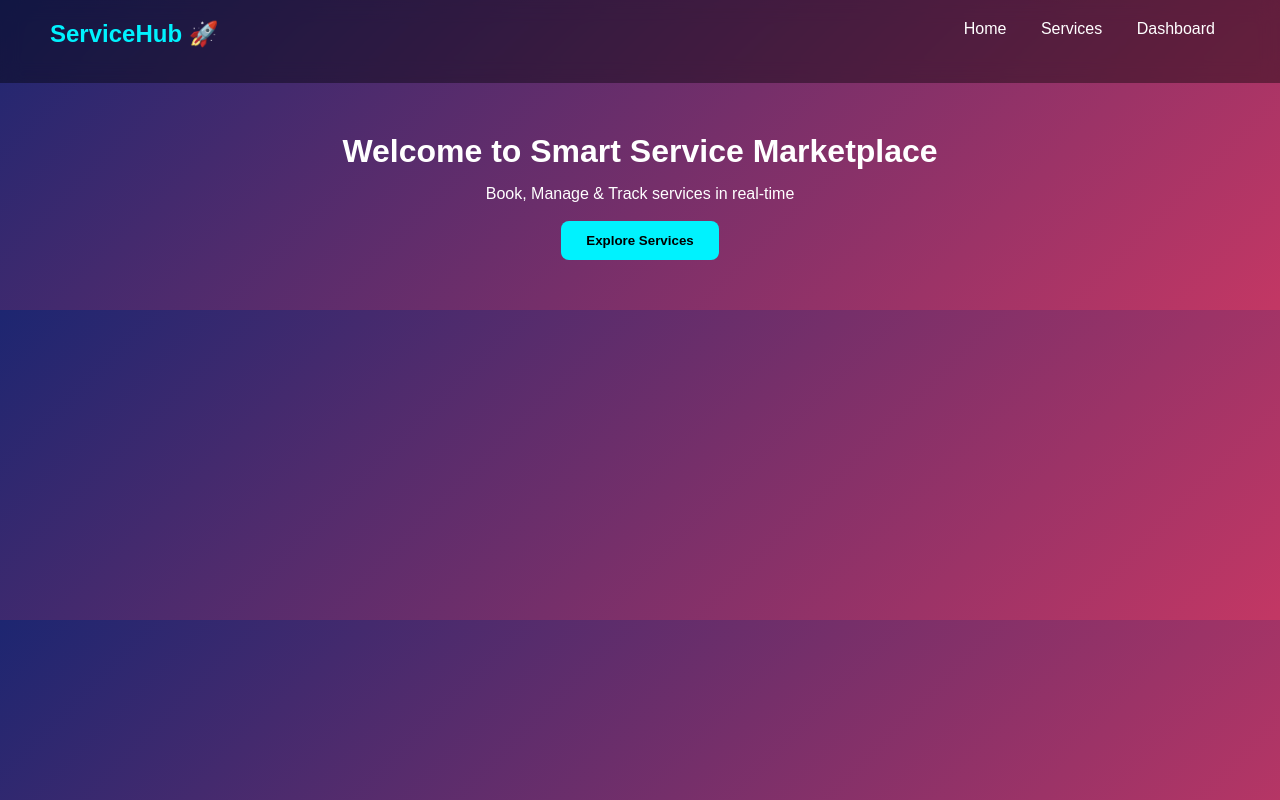
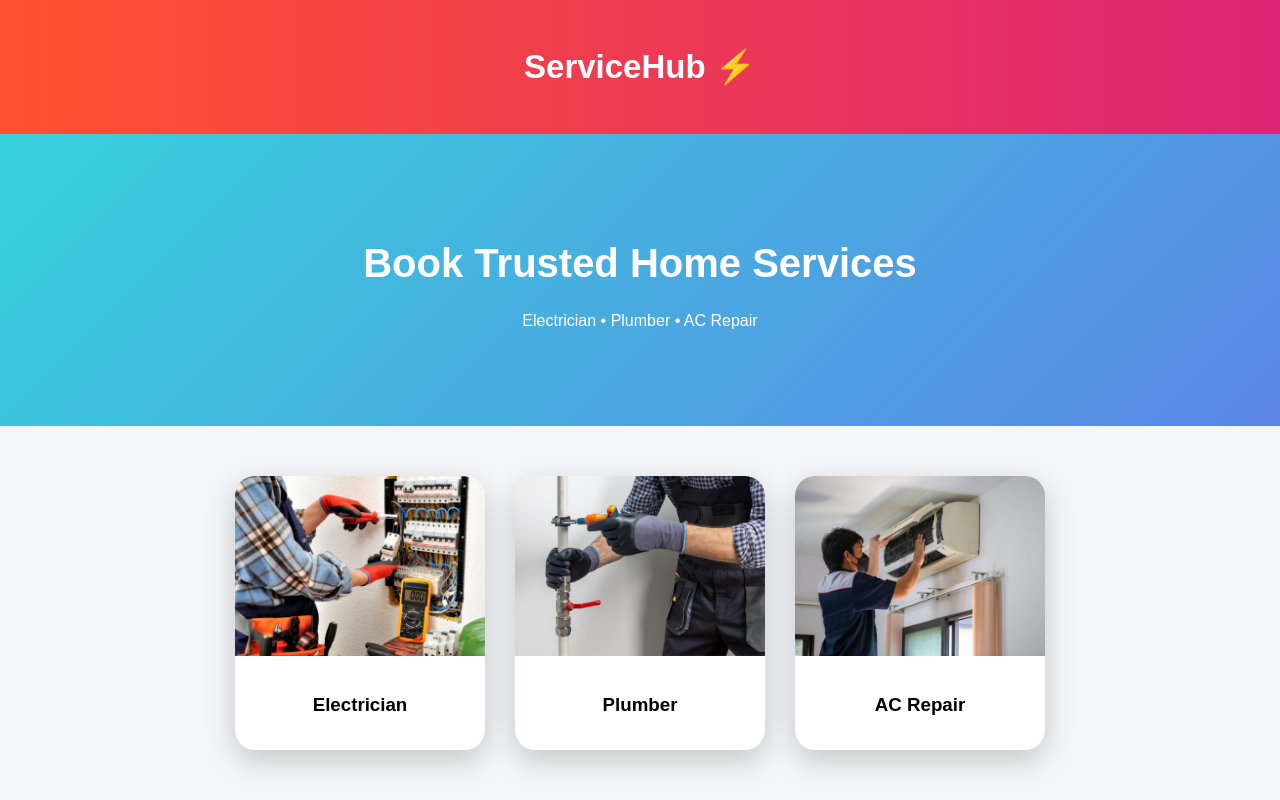
Before and after one commit to zaid123719/Online-Service-Marketplace-with-Real-Time-Booking-Tracking, a plain HTML site: page index.html in a window 1280 px wide. Drawn offline with Linux system fonts and the light colour scheme.

Commit message:
NEW CHANGE

```diff
--- a/index.html
+++ b/index.html
@@ -1,26 +1,41 @@
 <!DOCTYPE html>
 <html>
 <head>
-<title>ServiceHub</title>
+<title>ServiceHub Pro</title>
 <link rel="stylesheet" href="style.css">
 </head>
 
 <body>
 
+<!-- NAVBAR -->
 <div class="navbar">
-    <h2>ServiceHub 🚀</h2>
-    <div>
-        <a href="index.html">Home</a>
-        <a href="services.html">Services</a>
-        <a href="dashboard.html">Dashboard</a>
-    </div>
+    <h2>ServiceHub ⚡</h2>
 </div>
 
-<div class="container fade">
-    <h1>Welcome to Smart Service Marketplace</h1>
-    <p>Book, Manage & Track services in real-time</p>
-    <br>
-    <button onclick="goServices()">Explore Services</button>
+<!-- HERO -->
+<div class="hero">
+    <h1>Book Trusted Home Services</h1>
+    <p>Electrician • Plumber • AC Repair</p>
+</div>
+
+<!-- SERVICES -->
+<div class="services">
+
+<div class="service-card" onclick="selectService('Electrician')">
+    <img src="electrician.jpg">
+    <h3>Electrician</h3>
+</div>
+
+<div class="service-card" onclick="selectService('Plumber')">
+    <img src="plumber.jpg">
+    <h3>Plumber</h3>
+</div>
+
+<div class="service-card" onclick="selectService('AC Repair')">
+    <img src="ac.jpg">
+    <h3>AC Repair</h3>
+</div>
+
 </div>
 
 <script src="script.js"></script>
--- a/script.js
+++ b/script.js
@@ -48,3 +48,20 @@ if (document.getElementById("distance")) {
         }
     }, 2000);
 }
+function selectService(service) {
+    localStorage.setItem("service", service);
+    window.location.href = "booking.html";
+}
+function selectService(service) {
+    localStorage.setItem("service", service);
+    window.location.href = "booking.html";
+}
+
+if (document.getElementById("serviceName")) {
+    document.getElementById("serviceName").innerText =
+        "Booking for: " + localStorage.getItem("service");
+}
+
+function confirmBooking() {
+    alert("Booking Confirmed!");
+}
--- a/style.css
+++ b/style.css
@@ -1,99 +1,85 @@
-* {
+body {
     margin: 0;
-    padding: 0;
-    box-sizing: border-box;
     font-family: 'Poppins', sans-serif;
-}
-
-body {
-    background: linear-gradient(135deg, #1d2671, #c33764);
-    color: white;
+    background: #f4f6f9;
 }
 
 /* NAVBAR */
 .navbar {
-    display: flex;
-    justify-content: space-between;
-    padding: 20px 50px;
-    background: rgba(0,0,0,0.4);
-    backdrop-filter: blur(10px);
+    padding: 20px;
+    background: linear-gradient(90deg,#ff512f,#dd2476);
+    color: white;
+    text-align: center;
+    font-size: 22px;
 }
 
-.navbar h2 {
-    color: #00f2fe;
+/* HERO */
+.hero {
+    text-align: center;
+    padding: 80px 20px;
+    background: linear-gradient(135deg,#36d1dc,#5b86e5);
+    color: white;
 }
 
-.navbar a {
-    color: white;
-    margin: 0 15px;
-    text-decoration: none;
-    transition: 0.3s;
+.hero h1 {
+    font-size: 40px;
 }
 
-.navbar a:hover {
-    color: #00f2fe;
+/* SERVICES GRID */
+.services {
+    display: flex;
+    justify-content: center;
+    gap: 30px;
+    padding: 50px;
 }
 
-/* CONTAINER */
-.container {
-    padding: 50px;
-    text-align: center;
+/* CARD */
+.service-card {
+    background: white;
+    border-radius: 20px;
+    overflow: hidden;
+    width: 250px;
+    cursor: pointer;
+    transition: 0.4s;
+    box-shadow: 0 10px 30px rgba(0,0,0,0.2);
 }
 
-/* CARD UI */
-.card {
-    background: rgba(255,255,255,0.1);
-    backdrop-filter: blur(15px);
-    border-radius: 15px;
-    padding: 25px;
-    margin: 20px;
-    display: inline-block;
-    width: 280px;
-    transition: 0.3s;
-    box-shadow: 0 10px 30px rgba(0,0,0,0.3);
+.service-card img {
+    width: 100%;
+    height: 180px;
+    object-fit: cover;
 }
 
-.card:hover {
-    transform: translateY(-10px) scale(1.05);
+.service-card h3 {
+    text-align: center;
+    padding: 15px;
 }
 
-/* BUTTON */
+/* HOVER EFFECT 🔥 */
+.service-card:hover {
+    transform: translateY(-15px) scale(1.05);
+    box-shadow: 0 20px 40px rgba(0,0,0,0.3);
+}
+
+/* BOOKING PAGE */
+.container {
+    text-align: center;
+    padding: 50px;
+}
+
+input {
+    padding: 12px;
+    width: 250px;
+    margin: 10px;
+    border-radius: 10px;
+    border: 1px solid #ccc;
+}
+
 button {
     padding: 12px 25px;
     border: none;
-    border-radius: 8px;
-    background: #00f2fe;
-    color: black;
-    font-weight: bold;
+    background: #5b86e5;
+    color: white;
+    border-radius: 10px;
     cursor: pointer;
-    transition: 0.3s;
 }
-
-button:hover {
-    background: #4facfe;
-    transform: scale(1.1);
-}
-
-/* INPUT */
-input {
-    padding: 12px;
-    width: 250px;
-    border-radius: 8px;
-    border: none;
-    margin: 10px;
-}
-
-/* HEADINGS */
-h1, h2, h3 {
-    margin-bottom: 15px;
-}
-
-/* ANIMATION */
-.fade {
-    animation: fadeIn 1s ease-in;
-}
-
-@keyframes fadeIn {
-    from {opacity: 0;}
-    to {opacity: 1;}
-}
```
Also changed, not shown: ac.jpg (added), electrician.jpg (added), plumber.jpg (added).
